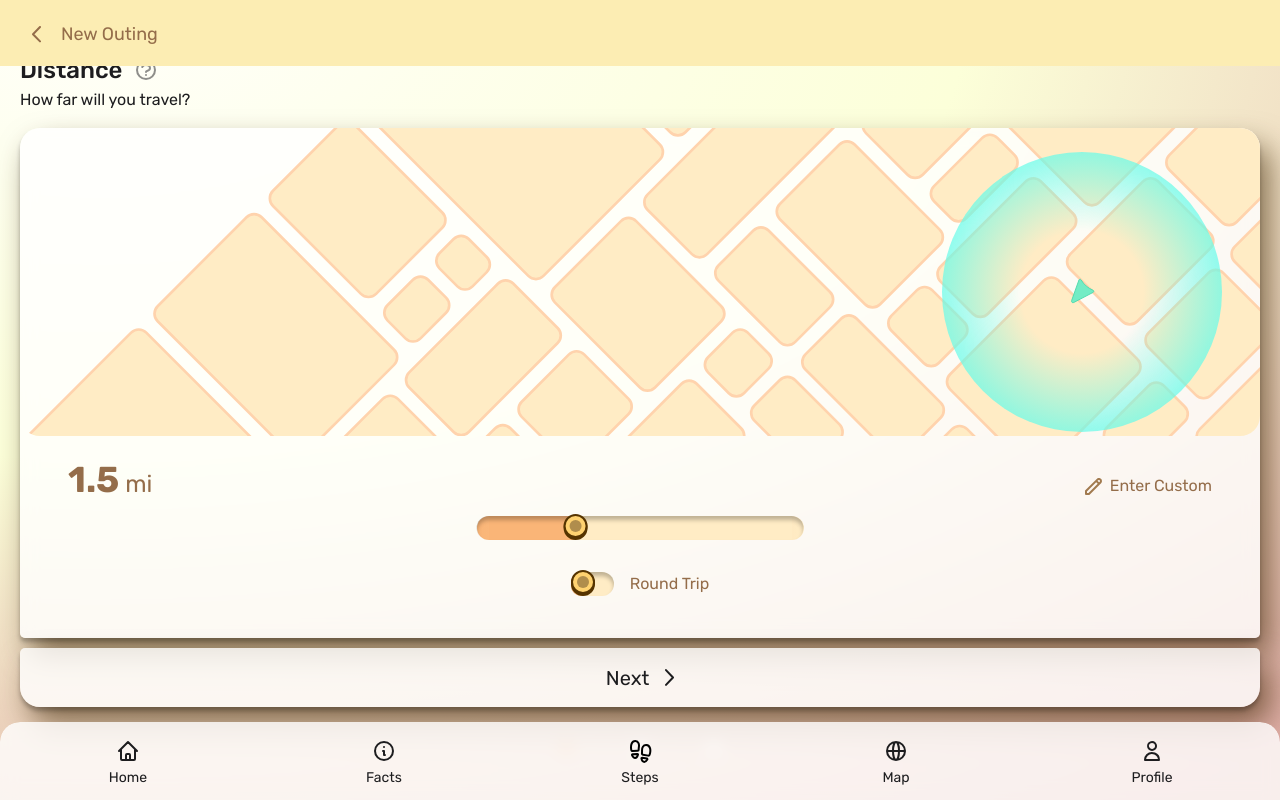
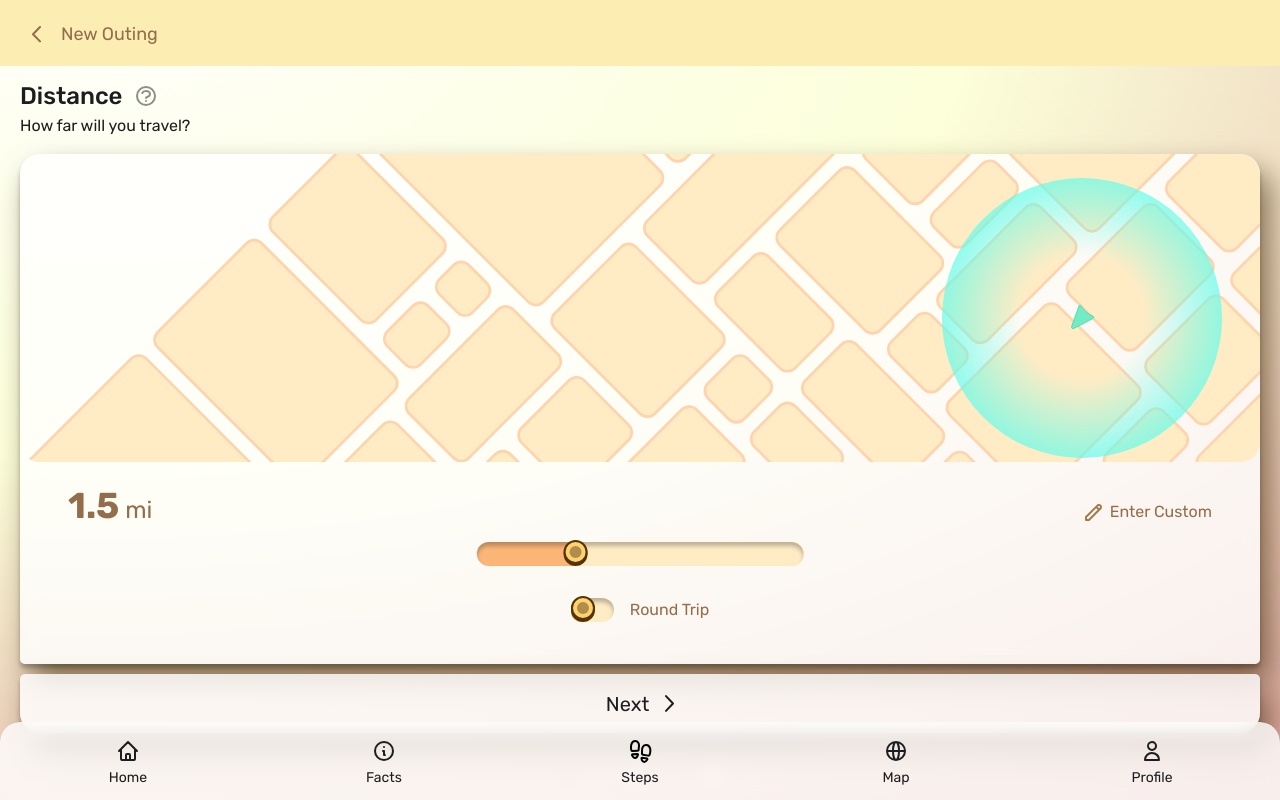
Before and after one commit to MooKorea/walkit, a Next.js app: page /new-outing in a window 1280 px wide. Built offline with nearby package versions, Linux system fonts and the light colour scheme.

Commit message:
replace icons

```diff
--- a/src/app/new-outing/budget/page.tsx
+++ b/src/app/new-outing/budget/page.tsx
@@ -9,7 +9,7 @@ export default function Budget() {
   return (
     <>
       <Heading label="New Outing" href="/dashboard" />
-      <div className="flex flex-col w-panelWidth">
+      <div className="mt-4 flex flex-col w-panelWidth">
         <h1 className="mt-[-0.25rem] font-RubikMedium text-[1.5rem] flex items-center gap-3">
           Budget
           <QuestionMark />
--- a/src/app/new-outing/invite-friends/page.tsx
+++ b/src/app/new-outing/invite-friends/page.tsx
@@ -11,7 +11,7 @@ export default function InviteFriends() {
   return (
     <>
       <Heading label="New Outing" href="/dashboard" />
-      <div className="flex flex-col w-panelWidth mt-6">
+      <div className="mt-4 flex flex-col w-panelWidth">
         <h1 className="mt-[-0.25rem] font-RubikMedium text-[1.5rem] flex items-center gap-3">
           Invite Friends
           <QuestionMark />
--- a/src/app/new-outing/layout.tsx
+++ b/src/app/new-outing/layout.tsx
@@ -1,6 +1,6 @@
 export default function NewOutingLayout({ children }: { children: React.ReactNode }) {
     return (
-        <main className="fixed pt-14 w-full h-full flex flex-col items-center">
+        <main className="fixed pt-[4.125rem] w-full h-full flex flex-col items-center">
             {children}
         </main>
     )
--- a/src/app/new-outing/page.tsx
+++ b/src/app/new-outing/page.tsx
@@ -9,7 +9,7 @@ export default function NewOuting() {
   return (
     <>
       <Heading label="New Outing" href="/dashboard" />
-      <div className="flex flex-col w-panelWidth">
+      <div className="mt-4 flex flex-col w-panelWidth">
         <h1 className="mt-[-0.25rem] font-RubikMedium text-[1.5rem] flex items-center gap-3">
           Distance
           <QuestionMark />
--- a/src/app/new-outing/save/page.tsx
+++ b/src/app/new-outing/save/page.tsx
@@ -15,7 +15,7 @@ export default function Save() {
       <Heading label="New Outing" href="/dashboard">
         <Button label="Add Stops" href="/new-outing/add-stops" />
       </Heading>
-      <div className="flex flex-col w-panelWidth mt-6">
+      <div className="mt-4 flex flex-col w-panelWidth">
         <h1 className="mt-[-0.25rem] font-RubikMedium text-[1.5rem] flex items-center gap-3">
           Your Route
         </h1>
--- a/src/components/Alert.tsx
+++ b/src/components/Alert.tsx
@@ -35,7 +35,7 @@ export default function Alert({ label }: Alert) {
   return (
     <div
       ref={scope}
-      className="opacity-0 fixed w-full flex justify-center top-[8rem] pointer-events-none z-20 text-base"
+      className="opacity-0 fixed w-full flex justify-center top-[6rem] pointer-events-none z-20 text-base"
     >
       <div className="bg-white backdrop-blur px-4 py-2 rounded-full">{label}</div>
     </div>
```
Also changed, not shown: public/icons/android/android-launchericon-192-192.png, public/icons/android/android-launchericon-512-512.png.
